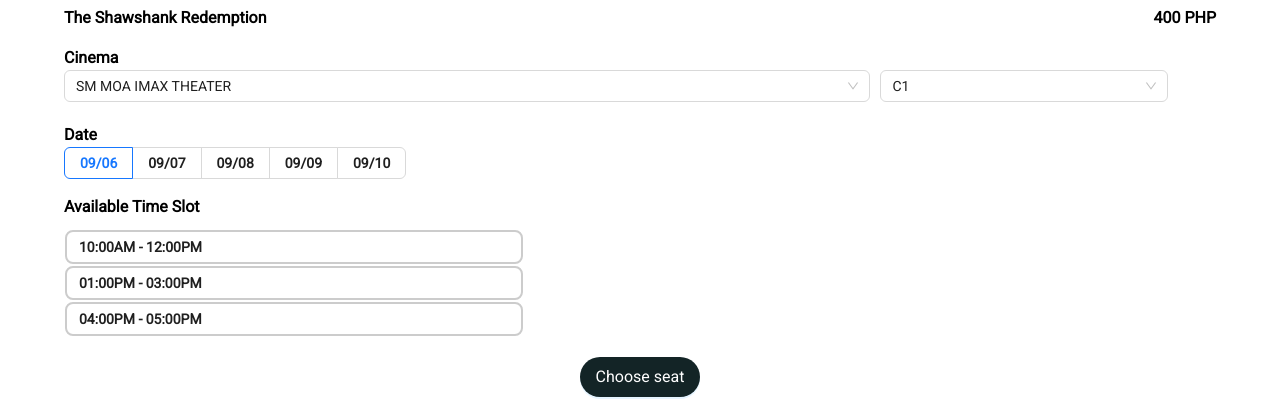
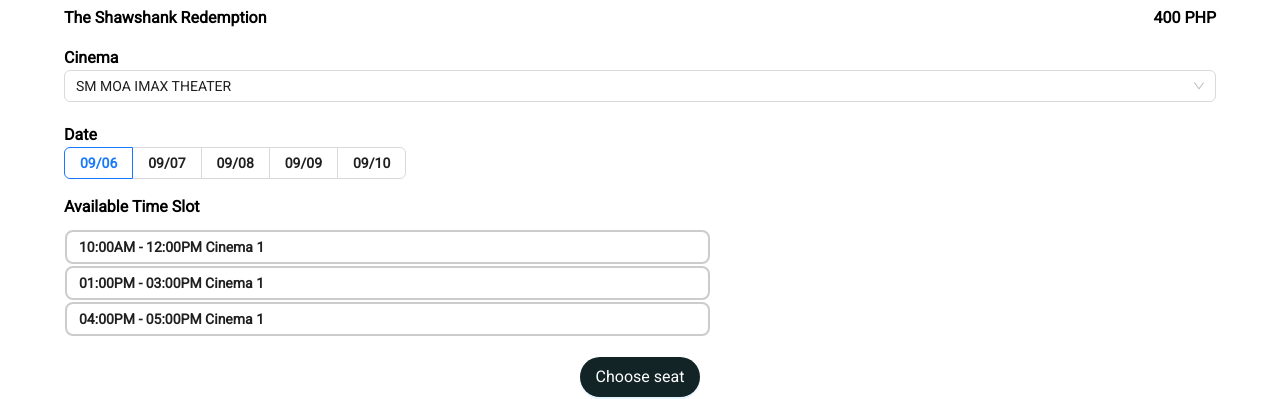
Before and after one commit to Bonitz0902/ticketwave-frontend, a React (Create React App) app in the folder ticketwave/: page /booking in a window 1280 px wide. Shown: the part 359-758 px from the top of the page. Built offline with nearby package versions, Linux system fonts and the light colour scheme.

Commit message:
refactor: removed C1 component

```diff
--- a/ticketwave/src/css/BookingPage.css
+++ b/ticketwave/src/css/BookingPage.css
@@ -67,13 +67,7 @@
 }
 
 .locationDropdown {
-    width: 70%;
-}
-
-
-.cinemaDropdown {
-    margin-left: 10px;
-    width: 25%;
+    width: 100%;
 }
 
 .availableDate {
--- a/ticketwave/src/pages/BookingPage.js
+++ b/ticketwave/src/pages/BookingPage.js
@@ -54,20 +54,6 @@ export const BookingPage = () => {
                                     value: 'SM Manila',
                                     label: 'SM Manila',
                                 }]}/>
-                    <Select defaultValue={"C1"} className={"cinemaDropdown"}
-                            options={[
-                                {
-                                    value: 'C1',
-                                    label: 'C1',
-                                },
-                                {
-                                    value: 'C2',
-                                    label: 'C2',
-                                },
-                                {
-                                    value: 'C3',
-                                    label: 'C3',
-                                }]}/>
                 </div>
                 <div className={"availableDate"}>
                     Date
@@ -85,9 +71,9 @@ export const BookingPage = () => {
                     <br/>
                     <br/>
                     <Radio.Group className={"radio-custom"}>
-                        <Radio value="A">10:00AM - 12:00PM</Radio>
-                        <Radio value="B">01:00PM - 03:00PM</Radio>
-                        <Radio value="C">04:00PM - 05:00PM</Radio>
+                        <Radio value="A">10:00AM - 12:00PM Cinema 1</Radio>
+                        <Radio value="B">01:00PM - 03:00PM Cinema 1</Radio>
+                        <Radio value="C">04:00PM - 05:00PM Cinema 1</Radio>
                     </Radio.Group>
                     <center><Button style={{borderRadius: "20px"}} type={"primary"} className={"pickSeatButton"} size={"large"}>Choose seat</Button></center>
                 </div>
```
